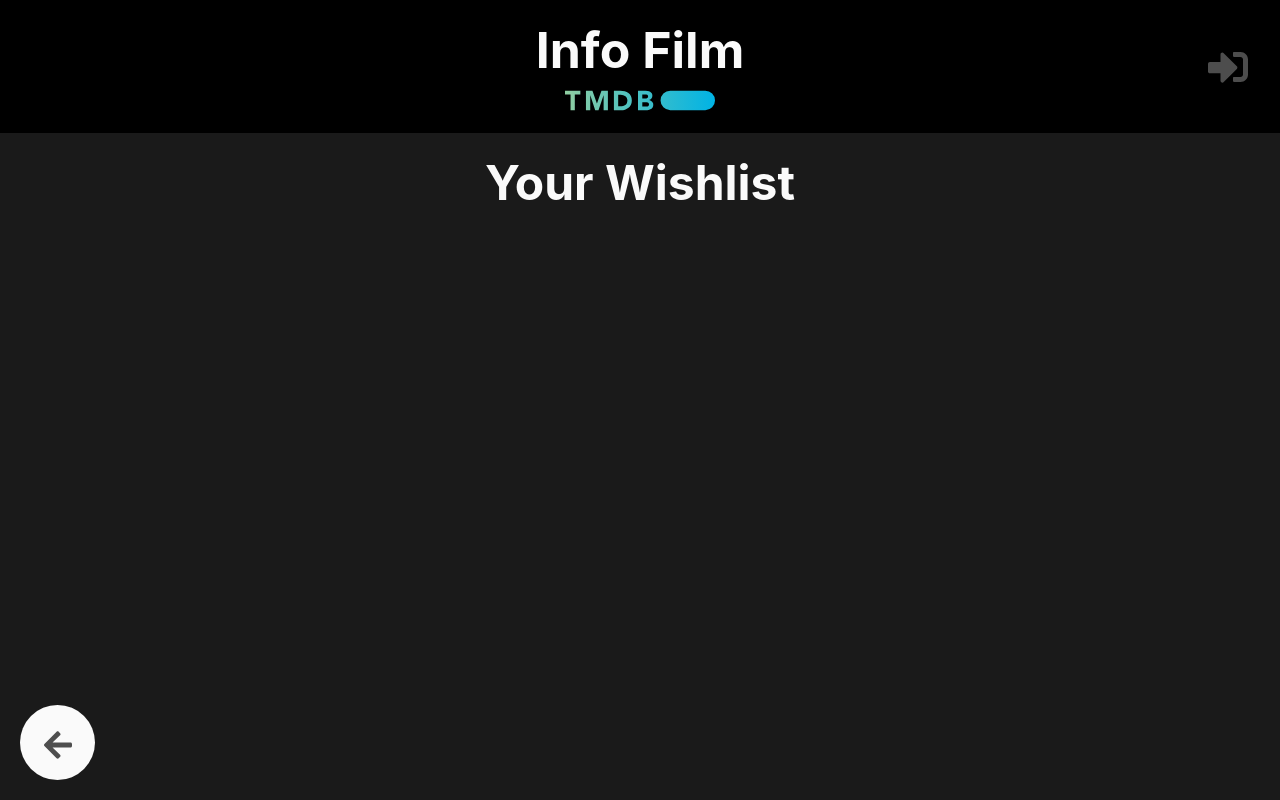
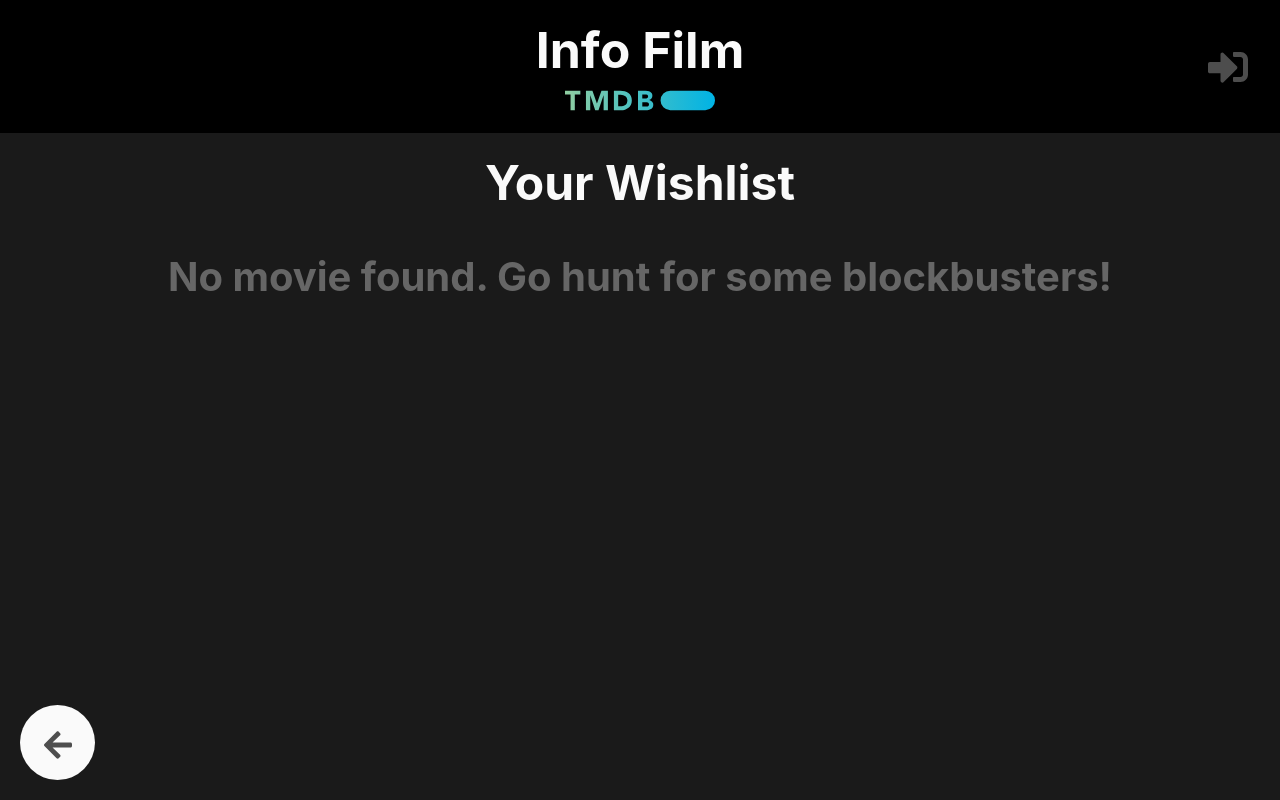
Before and after one commit to Fatih20/Info-Film-Now-With-Backend, a React (Create React App) app: page /wishlist in a window 1280 px wide. Built offline with nearby package versions, Linux system fonts and the light colour scheme.

Commit message:
Show a different thing when the wishlist is empty.

```diff
--- a/src/component/wishlist.tsx
+++ b/src/component/wishlist.tsx
@@ -17,8 +17,16 @@ import {
 
 import BackspaceIcon from "mdi-react/BackspaceIcon";
 
+interface IWishlistContainerProps {
+  isWishlistEmpty: boolean;
+}
+
 const Main = styled.div`
+  display: flex;
+  flex-direction: column;
+  /* justify-content: center; */
   padding: 1.25rem;
+  flex-grow: 1;
 `;
 
 const Title = styled.h2`
@@ -32,11 +40,14 @@ const Title = styled.h2`
   }
 `;
 
-const WishlistContainer = styled.div`
+const WishlistContainer = styled.div<IWishlistContainerProps>`
   /* border: solid 1px white; */
   box-sizing: border-box;
   display: flex;
   flex-direction: column;
+  flex-grow: 1;
+  justify-content: ${({ isWishlistEmpty }) =>
+    isWishlistEmpty ? "center" : "flex-start"};
   gap: 2rem;
   margin: 0 auto;
   max-width: 1080px;
@@ -47,6 +58,8 @@ const WishlistContainer = styled.div`
   @media (min-width: 600px) {
     padding: 1.25rem;
   }
+
+  /* border: solid 1px white; */
 `;
 
 const WishlistObject = styled.div`
@@ -56,6 +69,7 @@ const WishlistObject = styled.div`
   border-radius: 0.5rem;
   box-sizing: border-box;
   display: flex;
+  flex-grow: 1;
   gap: 1.25rem;
   padding: 1rem;
 `;
@@ -107,6 +121,16 @@ const DeleteButton = styled(VanillaButton)`
   }
 `;
 
+const ShownIfEmptyText = styled.h3`
+  color: #666666;
+  font-size: 2rem;
+  text-align: center;
+
+  @media (min-width: 600px) {
+    font-size: 2.5rem;
+  }
+`;
+
 function WishlistItem({ movie }: { movie: movies }) {
   const { poster_path, title, release_date } = movie;
   const removeFromWishlist = useRemoveFromWishlist();
@@ -127,13 +151,25 @@ function Wishlist() {
   const wishlist = useWishlist();
   const navigate = useNavigate();
 
+  function wishlistContent() {
+    if (wishlist.length === 0) {
+      return (
+        <ShownIfEmptyText>
+          No movie found. Go hunt for some blockbusters!
+        </ShownIfEmptyText>
+      );
+    } else {
+      wishlist.map((movie) => {
+        return <WishlistItem key={JSON.stringify(movie)} movie={movie} />;
+      });
+    }
+  }
+
   return (
     <Main>
       <Title>Your Wishlist</Title>
-      <WishlistContainer>
-        {wishlist.map((movie) => {
-          return <WishlistItem key={JSON.stringify(movie)} movie={movie} />;
-        })}
+      <WishlistContainer isWishlistEmpty={wishlist.length === 0}>
+        {wishlistContent()}
       </WishlistContainer>
       <BackButtonArrow onClick={() => navigate(`/${BASE_CLIENT_URL}`)}>
         <FontAwesomeIcon icon={faArrowLeft} />
```
